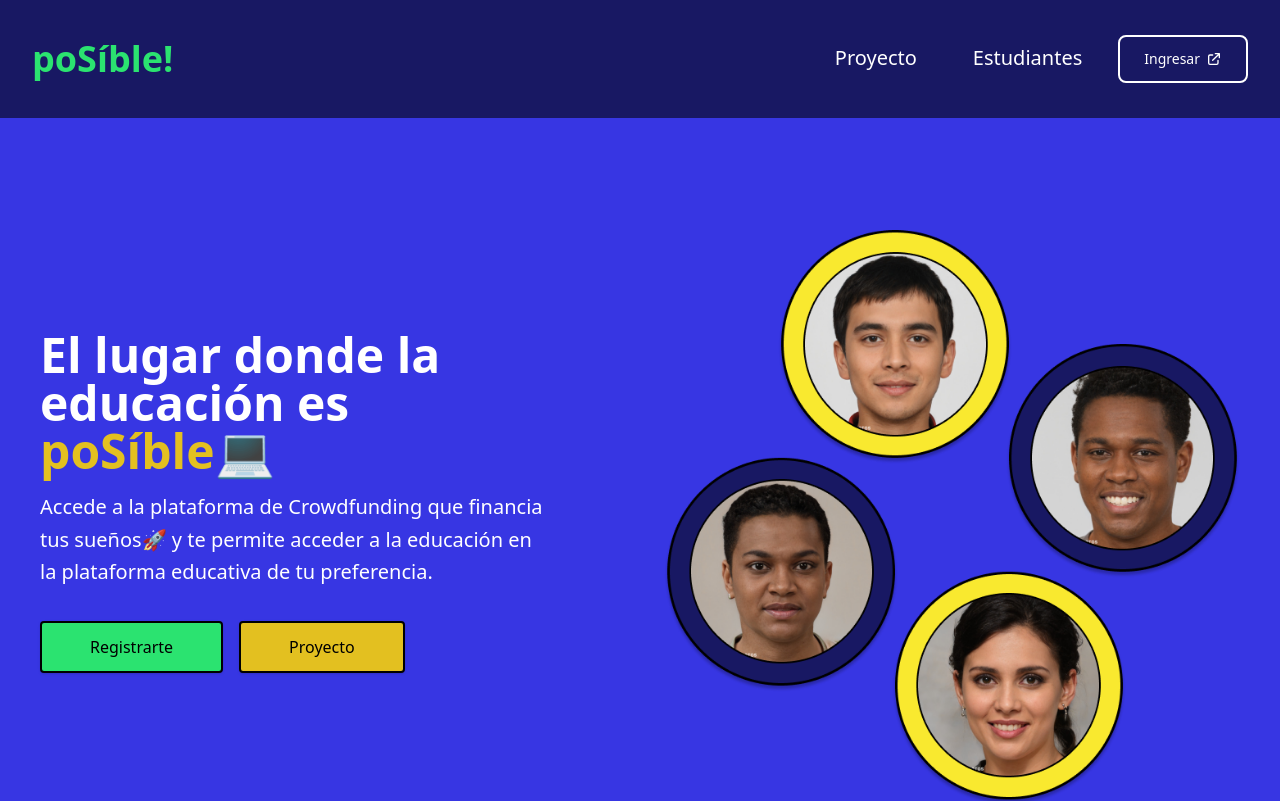
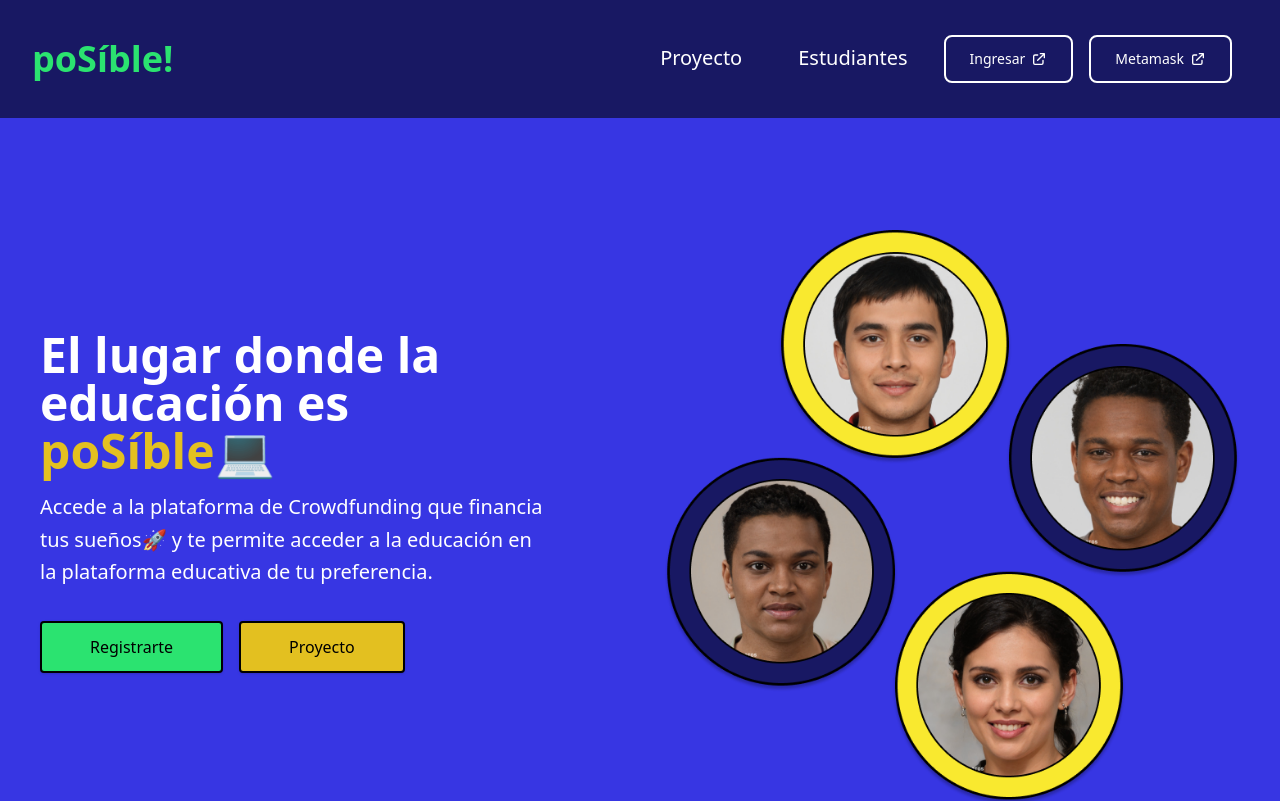
Before and after one commit to ricardoprato/poSIble, a React (Vite) app: page / in a window 1280 px wide. Shown: the top 801 px of the page. Built offline with nearby package versions, Linux system fonts and the light colour scheme.

Commit message:
add: metamask button

```diff
--- a/src/App.jsx
+++ b/src/App.jsx
@@ -8,70 +8,7 @@ import { Faq } from "./pages/Faq";
 
 import { Form } from "./pages/Form";
 
-import { useState } from "react"; // storing data in the state
-import { ethers } from "ethers"; // interacting with wallet
-
 function App() {
-
-  const [publicKey, setPublickey] = useState();
-  const [network, setNetwork] = useState();
-  const [chainId, setChainId] = useState();
-  const [msg, setMsg] = useState();
-
-  const connectButton = async () => {
-    const { ethereum } = window;
-    if (ethereum.isMetaMask) {
-      const provider = new ethers.providers.Web3Provider(ethereum);
-      const accounts = await provider.send("eth_requestAccounts", []);
-
-      const { name, chainId } = await provider.getNetwork();
-
-      setNetwork(name);
-      setChainId(chainId);
-      setPublickey(accounts[0]);
-    } else {
-      setMsg("Install MetaMask");
-    }
-  };
-
-  const swithcNetwork = async (chainId) => {
-    try {
-      await window.ethereum.request({
-        method: "wallet_addEthereumChain",
-        params: [avlNetwork[`${chainId}`]]
-      });
-      setNetwork(avlNetwork[`${chainId}`].chainName);
-      setChainId(chainId);
-    } catch (error) {
-      setMsg(error);
-    }
-  };
-
-
-const avlNetwork = {
-  137: {
-    chainId: `0x${Number(137).toString(16)}`,
-    rpcUrls: ["https://rpc-mainnet.matic.network/"],
-    chainName: "Polygon Mainnet",
-    nativeCurrency: {
-      name: "MATIC",
-      symbol: "MATIC",
-      decimals: 18
-    },
-    blockExplorerUrls: ["https://polygonscan.com/"]
-  },
-  43114: {
-    chainId: `0x${Number(43114).toString(16)}`,
-    rpcUrls: ["https://api.avax.network/ext/bc/C/rpc"],
-    chainName: "Avalanche C-Chain",
-    nativeCurrency: {
-      name: "Avalanche",
-      symbol: "AVAX",
-      decimals: 18
-    },
-    blockExplorerUrls: ["https://snowtrace.io/"]
-  }
-};
 
   return (
     <>
@@ -85,20 +22,6 @@ const avlNetwork = {
           <Route exact path="/faq" element={<Faq />} />
         </Routes>
         <Footer />
-        <h1>Connect MetaMask</h1>
-      <button onClick={connectButton}>Connect Wallet</button>
-      <br />
-      <button className="btn" onClick={() => swithcNetwork(137)}>
-        Connect Polygon
-      </button>
-      <br />
-      <button className="btn" onClick={() => swithcNetwork(43114)}>
-        Connect Avalanche
-      </button>
-      <p>Public Key: {publicKey}</p>
-      <p>Network: {network}</p>
-      <p>Chain ID : {chainId}</p>
-      {msg && <p>{msg}</p>}
       </BrowserRouter>
     </>
   );
--- a/src/containers/Header/index.jsx
+++ b/src/containers/Header/index.jsx
@@ -1,6 +1,71 @@
 import { NavLink } from "react-router-dom";
 
+import { useState } from "react"; // storing data in the state
+import { ethers } from "ethers"; // interacting with wallet
+
+
 export const Header = () => {
+
+  const [publicKey, setPublickey] = useState();
+  const [network, setNetwork] = useState();
+  const [chainId, setChainId] = useState();
+  const [msg, setMsg] = useState();
+
+  const connectButton = async () => {
+    const { ethereum } = window;
+    if (ethereum.isMetaMask) {
+      const provider = new ethers.providers.Web3Provider(ethereum);
+      const accounts = await provider.send("eth_requestAccounts", []);
+
+      const { name, chainId } = await provider.getNetwork();
+
+      setNetwork(name);
+      setChainId(chainId);
+      setPublickey(accounts[0]);
+    } else {
+      setMsg("Install MetaMask");
+    }
+  };
+
+  const switchNetwork = async (chainId) => {
+    try {
+      await window.ethereum.request({
+        method: "wallet_addEthereumChain",
+        params: [avlNetwork[`${chainId}`]]
+      });
+      setNetwork(avlNetwork[`${chainId}`].chainName);
+      setChainId(chainId);
+    } catch (error) {
+      setMsg(error);
+    }
+  };
+
+
+const avlNetwork = {
+  137: {
+    chainId: `0x${Number(137).toString(16)}`,
+    rpcUrls: ["https://rpc-mainnet.matic.network/"],
+    chainName: "Polygon Mainnet",
+    nativeCurrency: {
+      name: "MATIC",
+      symbol: "MATIC",
+      decimals: 18
+    },
+    blockExplorerUrls: ["https://polygonscan.com/"]
+  },
+  43114: {
+    chainId: `0x${Number(43114).toString(16)}`,
+    rpcUrls: ["https://api.avax.network/ext/bc/C/rpc"],
+    chainName: "Avalanche C-Chain",
+    nativeCurrency: {
+      name: "Avalanche",
+      symbol: "AVAX",
+      decimals: 18
+    },
+    blockExplorerUrls: ["https://snowtrace.io/"]
+  }
+};
+
   return (
     <header className="bg-darkBlue">
       <div className="max-w-screen-xl px-4 py-8 mx-auto sm:py-8 sm:px-6 lg:px-8">
@@ -49,6 +114,31 @@ export const Header = () => {
                 </svg>
               </a>
             </NavLink>
+            <NavLink
+              to="#"
+              className="inline-flex items-center justify-center"
+            >
+              <a onClick={connectButton} className="inline-flex items-center ju px-6 py-3 text-xl font-medium text-white bg-darkBlue border-2 border-white rounded-lg hover:bg-secondary hover:text-black hover:border-black active:bg-primary focus:outline-none focus:ring">
+                <span className="text-sm font-medium"> Metamask </span>
+
+                <svg
+                  xmlns="http://www.w3.org/2000/svg"
+                  class="w-4 h-4 ml-1.5"
+                  fill="none"
+                  viewBox="0 0 24 24"
+                  stroke="currentColor"
+                  stroke-width="2"
+                >
+                  <path
+                    stroke-linecap="round"
+                    stroke-linejoin="round"
+                    d="M10 6H6a2 2 0 00-2 2v10a2 2 0 002 2h10a2 2 0 002-2v-4M14 4h6m0 0v6m0-6L10 14"
+                  />
+                </svg>
+              </a>
+            </NavLink>
+            {msg && <p>{msg}</p>}
+            <p className="text-white">{network}</p>
           </div>
         </div>
       </div>
```
